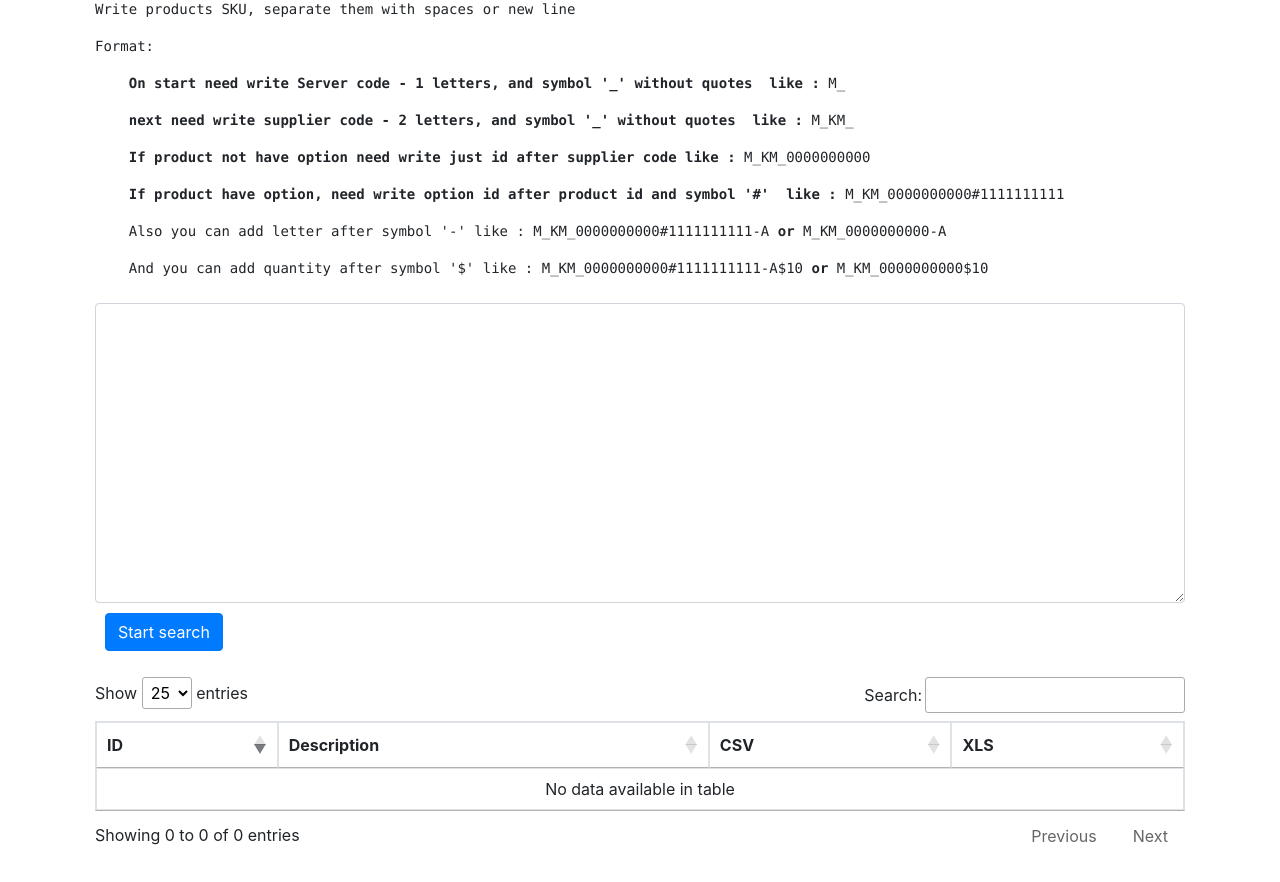
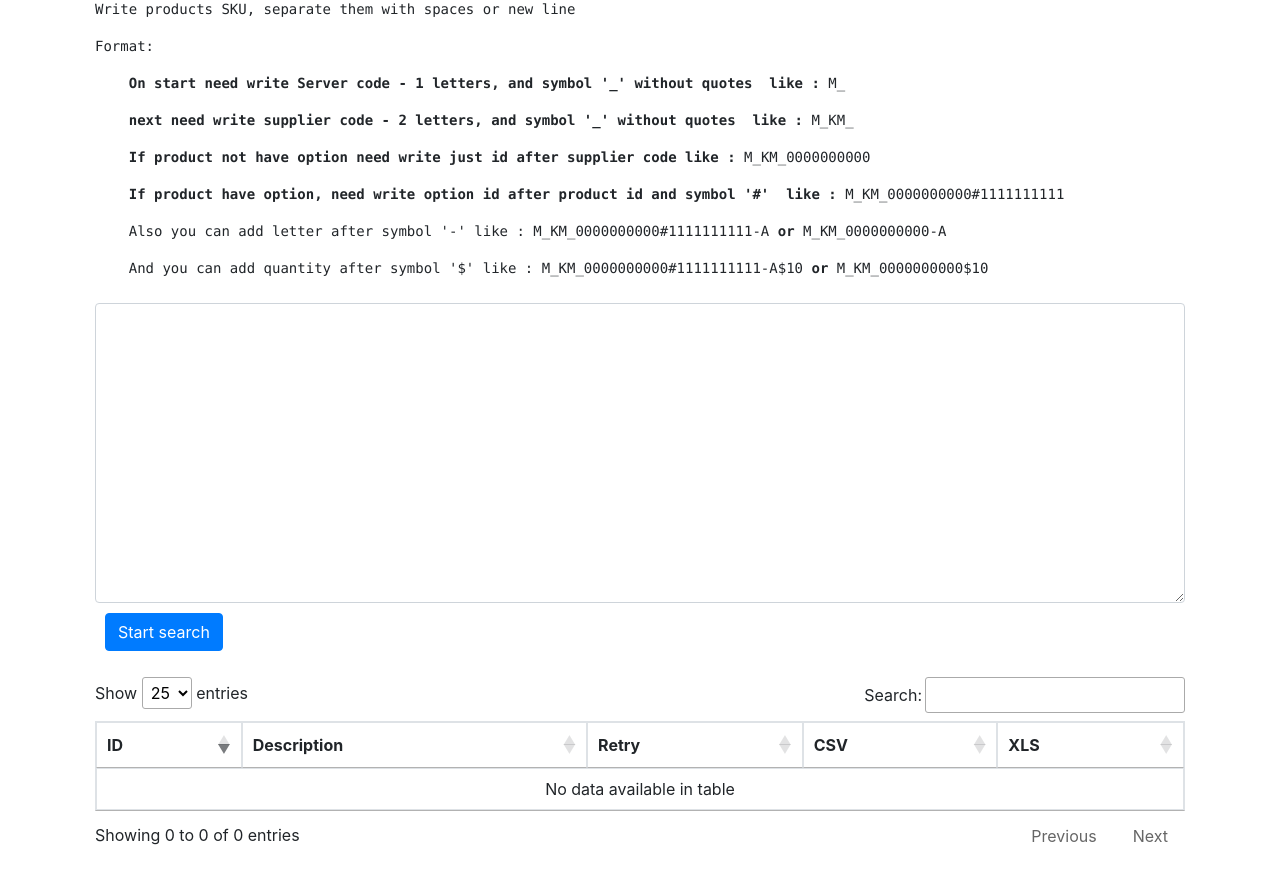
Before and after one commit to DeadCorp/ginkgo_django_test_app, a Django app: page /task/add_task in a window 1280 px wide. Shown: the part 82-964 px from the top of the page. Run offline with Django 3.2, Linux system fonts and the light colour scheme; the visitor is signed in with stand-in values (Sample User, id 1); data that the repository does not hold is empty; parts of the project's set-up code (start-up, migrations or seed data) failed here and were passed over; some libraries are stand-ins or nearby versions.

Commit message:
return back button retry task

```diff
--- a/task/templates/task/add_task.html
+++ b/task/templates/task/add_task.html
@@ -30,6 +30,7 @@
             <tr>
                 <th>ID</th>
                 <th>Description</th>
+                <th>Retry</th>
                 <th>CSV</th>
                 <th>XLS</th>
             </tr>
@@ -66,8 +67,11 @@
                     myData.push([
                         "{{ task.id}}",
                         "{{task.description}}",
-                        "<button id='task_csv' class='btn btn-outline-primary float-right' style='margin: 0 10px 0 10px;' formaction='{% url 'task:task_gen_csv' task.id %}' type='submit'>Generate csv file</button>",
-                        "<button id='task_csv' class='btn btn-outline-primary float-right' style='margin: 0 10px 0 10px;' formaction='{% url 'task:task_gen_xls' task.id %}' type='submit'>Generate xls file</button>"
+                        "<button class=\"btn btn-sm btn-outline-info\" formaction=\"{% url 'task:retry_task' task.id %}\" type=\"submit\">\n" +
+                        "                                Retry task\n" +
+                        "                            </button>",
+                        "<button id='task_csv' class='btn btn-sm btn-outline-primary float-right' style='margin: 0 10px 0 10px;' formaction='{% url 'task:task_gen_csv' task.id %}' type='submit'>Generate csv file</button>",
+                        "<button id='task_csv' class='btn btn-sm btn-outline-primary float-right' style='margin: 0 10px 0 10px;' formaction='{% url 'task:task_gen_xls' task.id %}' type='submit'>Generate xls file</button>"
                     ]);
             {% endfor %}
 
```
